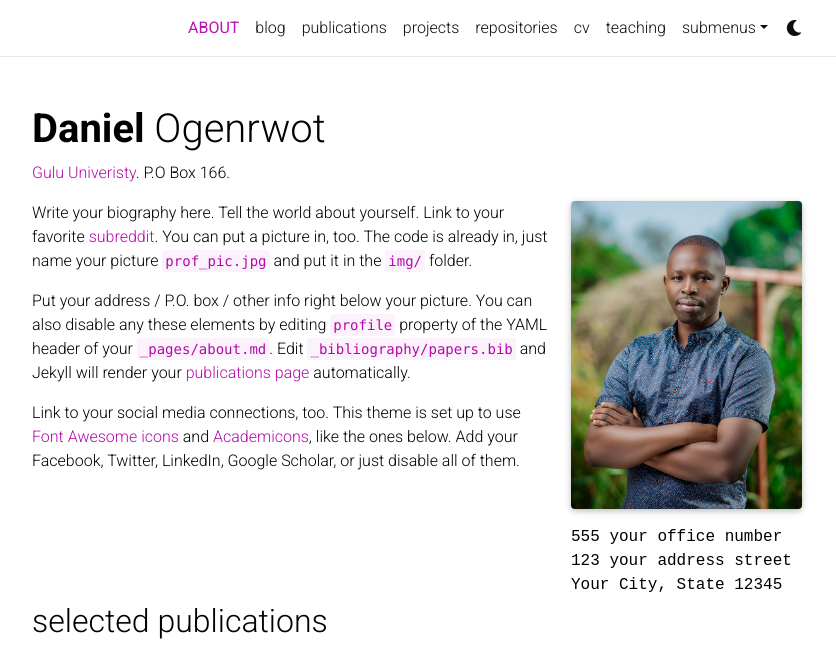
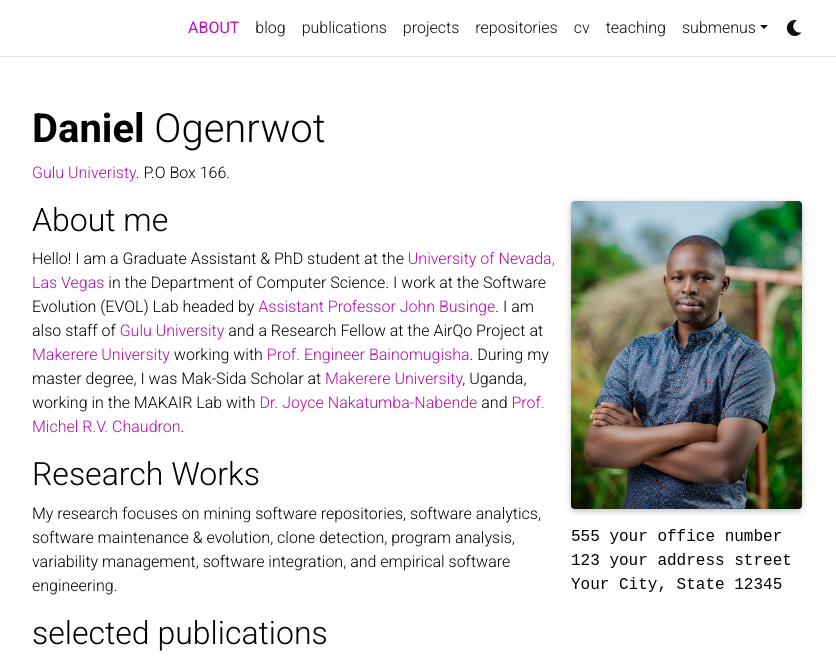
Before and after one commit to danielogen/danielogen.github.io, a Jekyll site: the page built from _pages/about.md, in a window 1280 px wide and 950 px high, cut to the strip 0-668 px from the top of the window. Shown: the whole strip, without its empty margins (223-1059 px from the left). Built offline with Jekyll 4.4.1, drawn with Linux system fonts in a browser that asks for light colours; full-size pictures stand in for the smaller copies a plugin makes; comment, search, counter and statistics services are not loaded; a style sheet for code colours, icons or effects is not loaded.

Commit message:
feat: update about me

```diff
--- a/_pages/about.md
+++ b/_pages/about.md
@@ -18,8 +18,15 @@ selected_papers: true # includes a list of papers marked as "selected={true}"
 social: true  # includes social icons at the bottom of the page
 ---
 
-Write your biography here. Tell the world about yourself. Link to your favorite [subreddit](http://reddit.com). You can put a picture in, too. The code is already in, just name your picture `prof_pic.jpg` and put it in the `img/` folder.
+<!-- Write your biography here. Tell the world about yourself. Link to your favorite [subreddit](http://reddit.com). You can put a picture in, too. The code is already in, just name your picture `prof_pic.jpg` and put it in the `img/` folder.
 
 Put your address / P.O. box / other info right below your picture. You can also disable any these elements by editing `profile` property of the YAML header of your `_pages/about.md`. Edit `_bibliography/papers.bib` and Jekyll will render your [publications page](/al-folio/publications/) automatically.
 
-Link to your social media connections, too. This theme is set up to use [Font Awesome icons](http://fortawesome.github.io/Font-Awesome/) and [Academicons](https://jpswalsh.github.io/academicons/), like the ones below. Add your Facebook, Twitter, LinkedIn, Google Scholar, or just disable all of them.
+Link to your social media connections, too. This theme is set up to use [Font Awesome icons](http://fortawesome.github.io/Font-Awesome/) and [Academicons](https://jpswalsh.github.io/academicons/), like the ones below. Add your Facebook, Twitter, LinkedIn, Google Scholar, or just disable all of them. -->
+
+## About me
+
+Hello! I am a Graduate Assistant & PhD student at the [University of Nevada, Las Vegas](https://unlv) in the Department of Computer Science. I work at the Software Evolution (EVOL) Lab headed by [Assistant Professor John Businge](https://johnxu21.github.io). I am also staff of [Gulu University](https://gu.ac.ug) and  a Research Fellow at the AirQo Project at [Makerere University](https://mak.ac.ug) working with [Prof. Engineer Bainomugisha](https://ibaino.net/). During my master degree, I was Mak-Sida Scholar at [Makerere University](https://mak.ac.ug), Uganda, working in the MAKAIR Lab with [Dr. Joyce Nakatumba-Nabende](https://sites.google.com/view/jnabende/home) and [Prof. Michel R.V. Chaudron](https://research.tue.nl/en/persons/michel-rv-chaudron).
+
+## Research Works
+My research focuses on mining software repositories, software analytics, software maintenance & evolution, clone detection, program analysis, variability management, software integration, and empirical software engineering.
```
